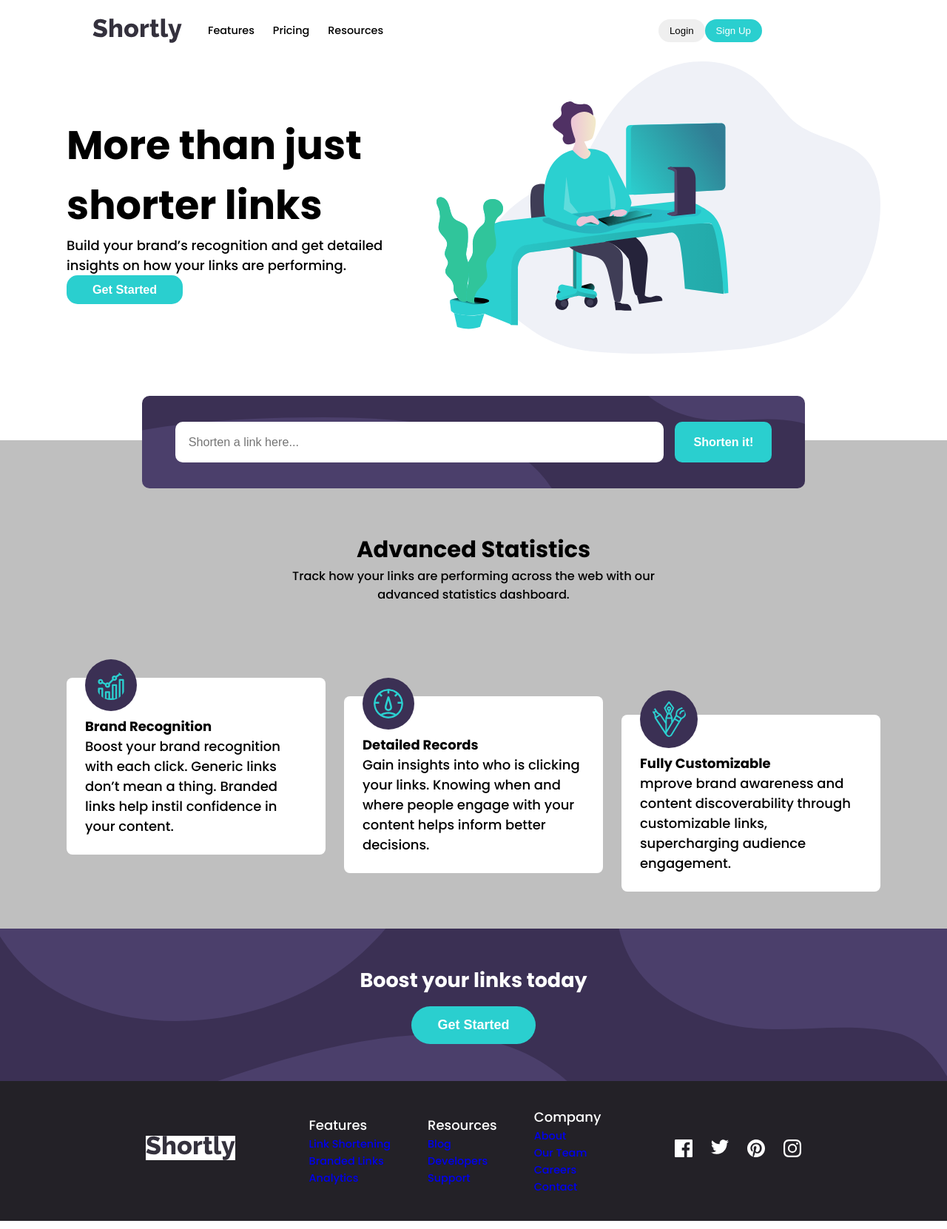
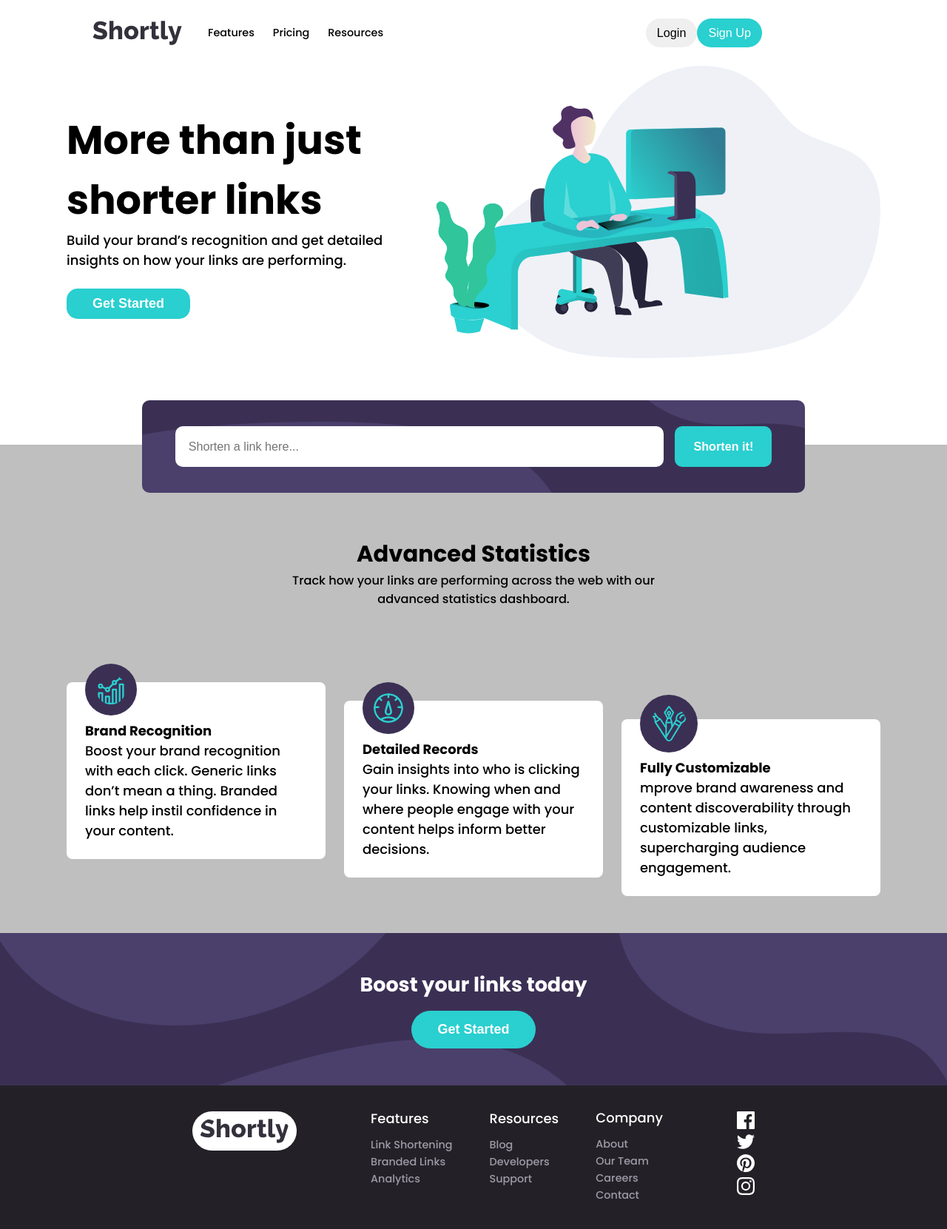
Before and after one commit to JesusVS760/Link-Project, a React (Vite) app: page / in a window 1280 px wide. Shown: the whole page at 74% size. Built offline with nearby package versions, Linux system fonts and the light colour scheme.

Commit message:
finished structure

```diff
--- a/src/components/Footer.css
+++ b/src/components/Footer.css
@@ -2,25 +2,33 @@
   color: #fff;
   background: hsl(260, 8%, 14%);
   padding: 35px;
+  display: flex;
+  align-items: center;
+  justify-content: center;
 }
+
 .footer-hero img {
   background-color: white;
+  padding: 10px;
+  border-radius: 50px;
 }
+
 .footer-content {
   display: flex;
-  align-items: center;
   justify-content: center;
   gap: 100px;
 }
 .footer-links {
   display: flex;
   align-items: center;
+  margin-top: -25px;
   justify-content: center;
   gap: 50px;
 }
 a {
   text-decoration: none;
   font-size: 0.8rem;
+  color: hsl(257, 7%, 63%);
 }
 
 .footer-link-features,
@@ -35,3 +43,11 @@ a {
   display: flex;
   gap: 25px;
 }
+.footer-link-features p,
+.footer-link-resources p,
+.footer-link-company p {
+  margin-bottom: 10px;
+}
+.footer-link-company {
+  margin-top: 20px;
+}
--- a/src/components/Footer.jsx
+++ b/src/components/Footer.jsx
@@ -34,7 +34,7 @@ const Footer = () => {
             <a href="/">Contact</a>
           </div>
         </div>
-        <div className="footer-social">
+        <div className="">
           <div className="footer-social-container">
             <a href="/">
               {" "}
--- a/src/components/Header.css
+++ b/src/components/Header.css
@@ -2,7 +2,7 @@
   display: flex;
   align-items: center;
   justify-content: center;
-  padding: 0px 25px 0px 25px;
+  padding: 0px 50px 0px 50px;
 }
 .header-hero img {
   width: 600px;
@@ -18,9 +18,10 @@
   border-radius: 15px;
   background: hsl(180, 66%, 49%);
   color: #fff;
-  font-size: 0.9rem;
+  font-size: 1rem;
   font-weight: 700;
   border: none;
   outline: none;
   cursor: pointer;
+  margin-top: 25px;
 }
--- a/src/components/Navbar.css
+++ b/src/components/Navbar.css
@@ -22,10 +22,12 @@ nav a {
 nav img {
   margin-right: 35px;
 }
+
 .nav-buttons button {
-  padding: 8px 15px;
+  padding: 10px 15px;
   outline: none;
   border: none;
+  font-size: 0.9rem;
   font-weight: 500;
   border-radius: 45px;
   cursor: pointer;
```
